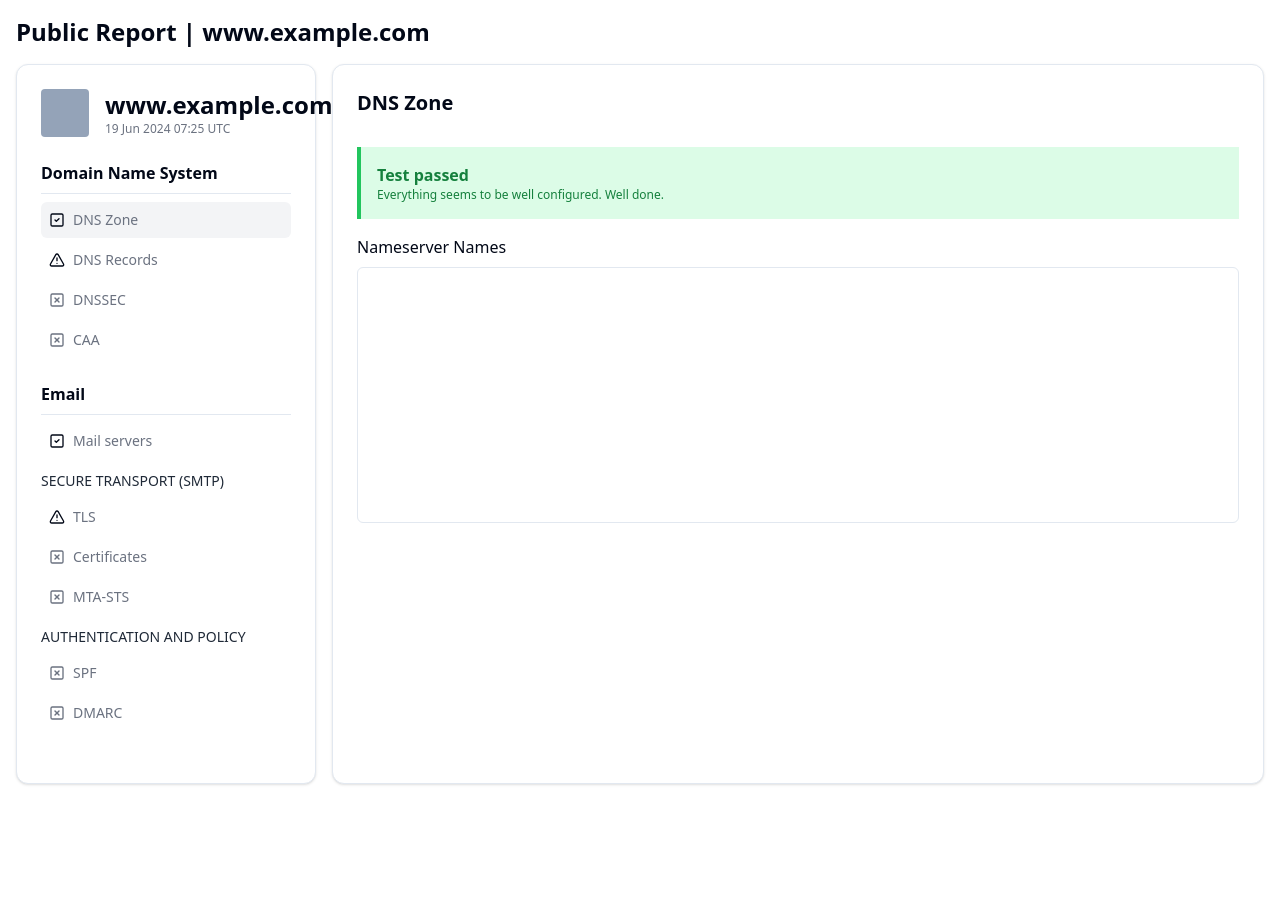
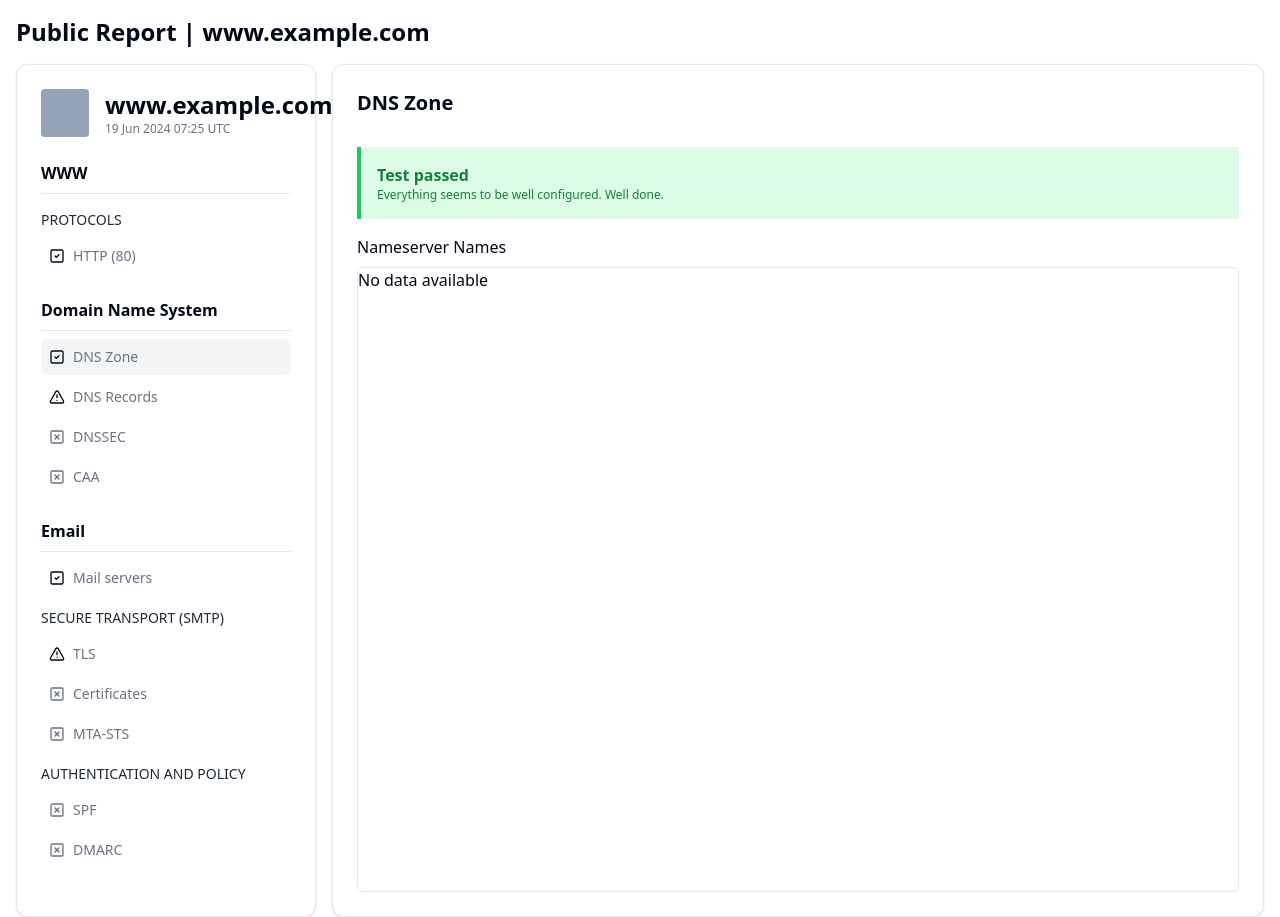
Before and after one commit to Aeon-Y/argus, a Next.js app: page /report in a window 1280 px wide. Before the commit the page ends 800 px from the top, so only its background shows below. Built offline with nearby package versions, Linux system fonts and the light colour scheme.

Commit message:
feat: Add new element in Content component

```diff
--- /dev/null
+++ b/app/api/proxy-scan/route.ts
@@ -0,0 +1,30 @@
+import { NextResponse } from "next/server";
+
+export async function GET(request: Request) {
+  const { searchParams } = new URL(request.url);
+  const domain = searchParams.get("domain");
+
+  if (!domain) {
+    return NextResponse.json(
+      { error: "Domain parameter is required" },
+      { status: 400 }
+    );
+  }
+
+  try {
+    const response = await fetch(
+      `http://localhost:8000/api/scan?domain=${encodeURIComponent(domain)}`,
+      {
+        method: "GET",
+      }
+    );
+
+    const data = await response.json();
+    return NextResponse.json(data);
+  } catch (error) {
+    return NextResponse.json(
+      { error: "Failed to fetch data from API" },
+      { status: 500 }
+    );
+  }
+}
--- a/app/report/components/Content.tsx
+++ b/app/report/components/Content.tsx
@@ -1,19 +1,39 @@
 import { Card, CardHeader, CardContent } from "@/components/ui/card";
 import { ScrollArea } from "@/components/ui/scroll-area";
 import { Option } from "./Navigation";
+import Http from "./Http";
+import { useEffect, useState } from "react";
+import { ScanResponse } from "@/types/scanResponse";
+import { getScanDataFromLocalStorage } from "@/utils/format";
 
 interface ContentProps {
   activeOption: Option;
 }
 
 const Content: React.FC<ContentProps> = ({ activeOption }) => {
+  const [report, setReport] = useState<ScanResponse | null>(null);
+  useEffect(() => {
+    const data = getScanDataFromLocalStorage();
+    setReport(data);
+  }, []);
+
+  const details = (type: string) => {
+    switch (type) {
+      case "http":
+        return <Http data={report?.http_scan!} />;
+
+      default:
+        break;
+    }
+  };
+
   return (
-    <Card className="col-span-3">
+    <Card className="col-span-3 flex flex-col">
       <CardHeader>
         <h2 className="text-xl font-semibold">{activeOption.label}</h2>
         <p className="text-sm text-gray-500">{activeOption.description}</p>
       </CardHeader>
-      <CardContent>
+      <CardContent className="flex-1 flex flex-col">
         <div
           className={`bg-green-100 border-l-4 border-green-500 text-green-700 p-4 mb-4`}
         >
@@ -23,7 +43,11 @@ const Content: React.FC<ContentProps> = ({ activeOption }) => {
           </p>
         </div>
         <p className="mb-2">Nameserver Names</p>
-        <ScrollArea className="h-64 w-full rounded-md border"></ScrollArea>
+        <div className="flex-1 min-h-0">
+          <ScrollArea className="h-full w-full rounded-md border">
+            {details(activeOption.name!) || "No data available"}
+          </ScrollArea>
+        </div>
       </CardContent>
     </Card>
   );
--- /dev/null
+++ b/app/report/components/Http.tsx
@@ -0,0 +1,56 @@
+import React from "react";
+import { HttpScan } from "@/types/scanResponse";
+
+interface HeaderProps {
+  label: string;
+  value: string;
+}
+
+const HeaderRow: React.FC<HeaderProps> = ({ label, value }) => (
+  <div className="grid grid-cols-6 text-white font-mono text-sm">
+    <span className="font-medium text-right mr-4 overflow-auto">
+      {label.replace(/(?:^|\s|-)\S/g, (match) => match.toUpperCase())}
+    </span>
+    <span className="col-span-5 break-words">{value}</span>
+  </div>
+);
+
+interface HttpProps {
+  data: HttpScan;
+}
+const Http: React.FC<HttpProps> = ({ data }) => {
+  return (
+    <div>
+      {data.redirect_chain.map((redirect, index) => (
+        <div
+          key={redirect.url}
+          className="bg-white shadow-md rounded-lg overflow-hidden"
+        >
+          <div className="p-4">
+            <h2 className="font-semibold flex items-center">
+              <span className="flex-shrink-0 w-6 h-6 rounded-full bg-gray-600 text-white flex items-center justify-center font-bold text-sm">
+                {index + 1}
+              </span>
+
+              <span className="ml-2 font-bold">{redirect.url}</span>
+            </h2>
+            <p className="ml-8 text-sm text-gray-600">
+              HTTP/1.1 {redirect.status_code} {redirect.status_text}
+            </p>
+          </div>
+          <div className="bg-gray-800 rounded-lg p-4 ml-12 mr-4">
+            {Object.entries(redirect.headers).map((header) => (
+              <HeaderRow
+                key={header[0]}
+                label={header[0]}
+                value={header[1] || ""}
+              />
+            ))}
+          </div>
+        </div>
+      ))}
+    </div>
+  );
+};
+
+export default Http;
--- a/app/report/components/Navigation.tsx
+++ b/app/report/components/Navigation.tsx
@@ -16,7 +16,24 @@ export interface Option {
   description?: string;
 }
 
+// TODO: Define the data structure in the navigation bar and combine it with dynamic data.
 const navigationTabs = [
+  {
+    title: "WWW",
+    children: [
+      {
+        label: "PROTOCOLS",
+      },
+      {
+        name: "http",
+        label: "HTTP (80)",
+        icon: CheckSquare2Icon,
+        color: "green-500",
+        description:
+          "To observe your HTTP implementation, we submit a request to the homepage of your site on port 80, follow all redirections (even when they take us to other domain names), and record the returned HTTP headers.",
+      },
+    ],
+  },
   {
     title: "Domain Name System",
     children: [
--- a/components/ScanInput.tsx
+++ b/components/ScanInput.tsx
@@ -1,4 +1,5 @@
-import React from "react";
+import React, { useState } from "react";
+import { fetchScanResponse } from "@/utils/api";
 
 interface ScanInputProps {
   onScanStart: () => void;
@@ -13,9 +14,16 @@ const ScanInput: React.FC<ScanInputProps> = ({
   progress,
   isScanning,
 }) => {
-  const handleScan = () => {
+  const [domain, setDomain] = useState<string>("");
+  const handleScan = async () => {
     onScanStart();
-    setTimeout(onScanComplete, 5000);
+    try {
+      const result = await fetchScanResponse(domain);
+      localStorage.setItem("scanResult", JSON.stringify(result));
+    } catch (err) {
+    } finally {
+      onScanComplete();
+    }
   };
 
   return (
@@ -26,6 +34,8 @@ const ScanInput: React.FC<ScanInputProps> = ({
           placeholder="e.g. www.example.com"
           disabled={isScanning}
           className="w-full h-full px-4 bg-transparent text-gray-800 focus:outline-none"
+          value={domain}
+          onChange={(e) => setDomain(e.target.value)}
         />
         <button
           onClick={handleScan}
--- /dev/null
+++ b/types/scanResponse.ts
@@ -0,0 +1,27 @@
+export interface ScanResponse {
+  domain: string;
+  http_scan: HttpScan;
+}
+
+export interface HttpScan {
+  url: string;
+  status: string;
+  redirect_chain: RedirectChainItem[];
+  analysis: Analysis;
+}
+
+export interface RedirectChainItem {
+  url: string;
+  status_code: number;
+  status_text: string;
+  headers: Record<string, string>;
+  content_type: string;
+  server: string;
+  location: string | null;
+}
+
+export interface Analysis {
+  "HTTP redirects to HTTPS": string;
+  "Final status code": string;
+  "Number of redirects": number;
+}
--- /dev/null
+++ b/utils/api.ts
@@ -0,0 +1,16 @@
+import { ScanResponse } from "../types/scanResponse";
+
+export async function fetchScanResponse(domain: string): Promise<ScanResponse> {
+  const response = await fetch(
+    `/api/proxy-scan?domain=${encodeURIComponent(domain)}`,
+    {
+      method: "GET",
+    }
+  );
+
+  if (!response.ok) {
+    throw new Error("Network response was not ok");
+  }
+
+  return response.json();
+}
--- /dev/null
+++ b/utils/format.ts
@@ -0,0 +1,7 @@
+import { ScanResponse } from "@/types/scanResponse";
+
+export function getScanDataFromLocalStorage(): ScanResponse | null {
+  const rawData = localStorage.getItem(`scanResult`);
+  if (!rawData) return null;
+  return JSON.parse(rawData);
+}
```
